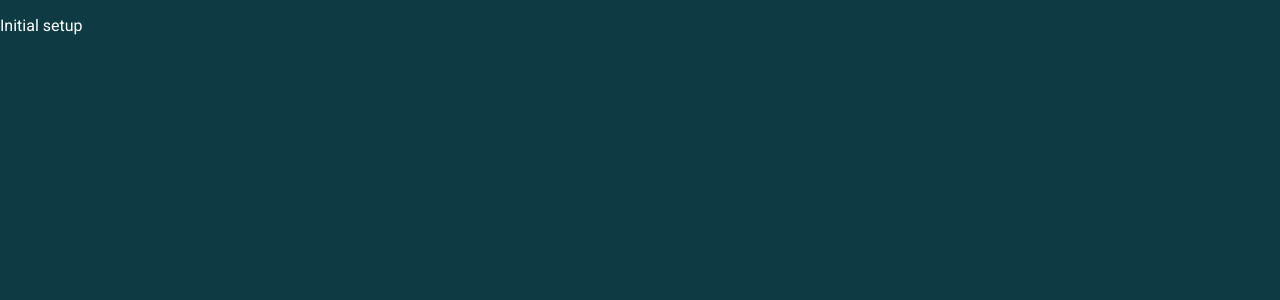
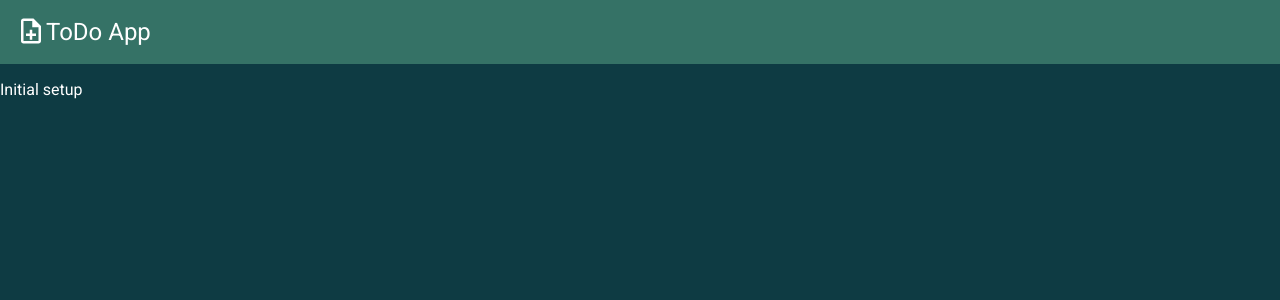
Before and after one commit to b-akanksha/todoapp, a React (Create React App) app: page / in a window 1280 px wide. Shown: the top 300 px of the page. Built offline with nearby package versions, Linux system fonts and the light colour scheme.

Commit message:
header added

```diff
--- a/src/App.js
+++ b/src/App.js
@@ -1,9 +1,11 @@
 import React from "react";
 import "./App.css";
+import Header from "./components/Layout/Header";
 
 function App() {
   return (
     <div>
+      <Header />
       <p>Initial setup</p>
     </div>
   );
```
